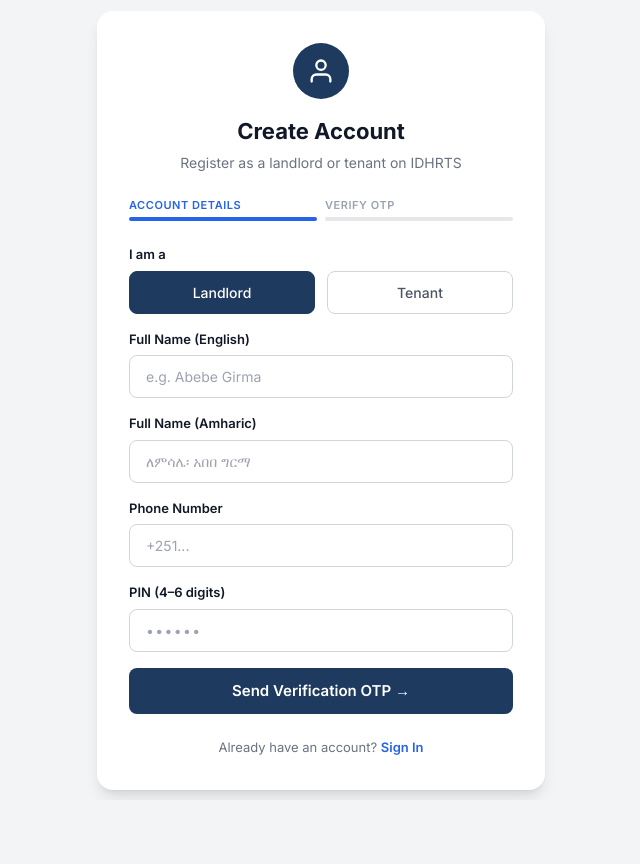
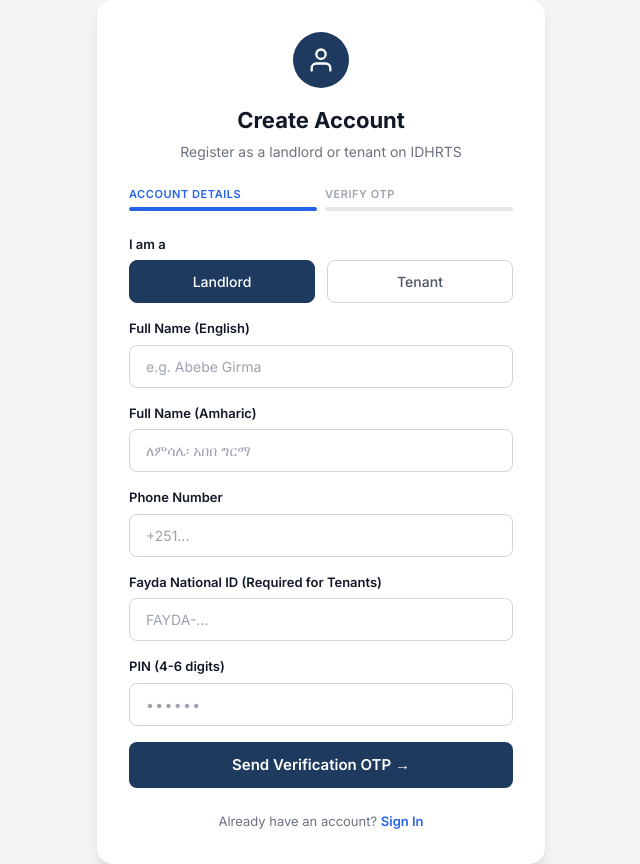
Before and after one commit to Eyobakass/IDHRTS, a Next.js app in the folder idhrts_frontend/: page /register in a window 1280 px wide. Shown: the whole page, without its empty margins (319-959 px from the left). Before the commit the page ends 800 px from the top, so only its background shows below. Built offline with nearby package versions, Linux system fonts and the light colour scheme.

Commit message:
feat: add Fayda National ID collection during tenant registration and display on woreda auth table

```diff
--- a/idhrts_frontend/src/app/dashboard/woreda/page.tsx
+++ b/idhrts_frontend/src/app/dashboard/woreda/page.tsx
@@ -46,7 +46,7 @@ interface Contract {
   monthly_rent_etb: number;
   status: string;
   landlord_detail?: { full_name_en?: string };
-  tenant_detail?: { full_name_en?: string };
+  tenant_detail?: { full_name_en?: string; tin?: string };
   property_detail?: { house_number?: string; building_type?: string };
 }
 
@@ -456,7 +456,7 @@ export default function WoredaDashboard() {
                   <table className="w-full text-[14px]">
                     <thead className="bg-gray-50 border-b border-[#E5E7EB]">
                       <tr>
-                        {["Property", "Landlord", "Tenant", "Rent (ETB)", "Status", "Actions"].map((h) => (
+                        {["Property", "Landlord", "Tenant", "Tenant Fayda ID", "Rent (ETB)", "Status", "Actions"].map((h) => (
                           <th key={h} className="px-4 py-3 text-left text-[11px] font-semibold text-gray-500 uppercase tracking-wide">{h}</th>
                         ))}
                       </tr>
@@ -467,6 +467,7 @@ export default function WoredaDashboard() {
                           <td className="px-4 py-4 font-semibold text-[#111827]">#{c.property_detail?.house_number ?? "\u2014"}</td>
                           <td className="px-4 py-4 text-gray-700">{c.landlord_detail?.full_name_en ?? "\u2014"}</td>
                           <td className="px-4 py-4 text-gray-700">{c.tenant_detail?.full_name_en ?? "\u2014"}</td>
+                            <td className="px-4 py-4 text-gray-700 font-mono text-[12px]">{c.tenant_detail?.tin || <span className="text-red-500 font-semibold">Missing (Reject)</span>}</td>
                           <td className="px-4 py-4 text-[#111827] font-medium">{c.monthly_rent_etb?.toLocaleString()}</td>
                           <td className="px-4 py-4"><StatusBadge status={c.status} /></td>
                             <td className="px-4 py-4">
--- a/idhrts_frontend/src/app/register/page.tsx
+++ b/idhrts_frontend/src/app/register/page.tsx
@@ -13,6 +13,7 @@ export default function RegisterPage() {
   const [phone, setPhone] = useState('');
   const [fullNameEn, setFullNameEn] = useState('');
   const [fullNameAm, setFullNameAm] = useState('');
+  const [faydaId, setFaydaId] = useState('');
   const [pin, setPin] = useState('');
   const [otp, setOtp] = useState('');
   const [error, setError] = useState('');
@@ -42,6 +43,7 @@ export default function RegisterPage() {
         phone_number: phone,
         otp,
         pin,
+        fayda_id: faydaId,
         role,
         full_name_en: fullNameEn,
         full_name_am: fullNameAm,
@@ -126,7 +128,11 @@ export default function RegisterPage() {
                 placeholder="+251..." className="w-full border border-gray-300 rounded-lg px-4 py-2.5 text-[14px] focus:outline-none focus:ring-2 focus:ring-[#2563EB]" />
             </div>
             <div>
-              <label className="block text-[13px] font-semibold text-[#111827] mb-1.5">PIN (4–6 digits)</label>
+              <label className="block text-[13px] font-semibold text-[#111827] mb-1.5">Fayda National ID (Required for Tenants)</label>
+              <input type="text" value={faydaId} onChange={e => setFaydaId(e.target.value)} placeholder="FAYDA-..." className="w-full border border-gray-300 rounded-lg px-4 py-2.5 text-[14px] focus:outline-none focus:ring-2 focus:ring-[#2563EB]" required={role === "TENANT"} />
+            </div>
+            <div>
+              <label className="block text-[13px] font-semibold text-[#111827] mb-1.5">PIN (4-6 digits)</label>
               <input type="password" inputMode="numeric" pattern="[0-9]*" maxLength={6} required value={pin} onChange={e => setPin(e.target.value)}
                 placeholder="••••••" className="w-full border border-gray-300 rounded-lg px-4 py-2.5 text-[14px] tracking-widest focus:outline-none focus:ring-2 focus:ring-[#2563EB]" />
             </div>
```
Also changed, not shown: 2 other files (tests, documents, lock files or other folders).
